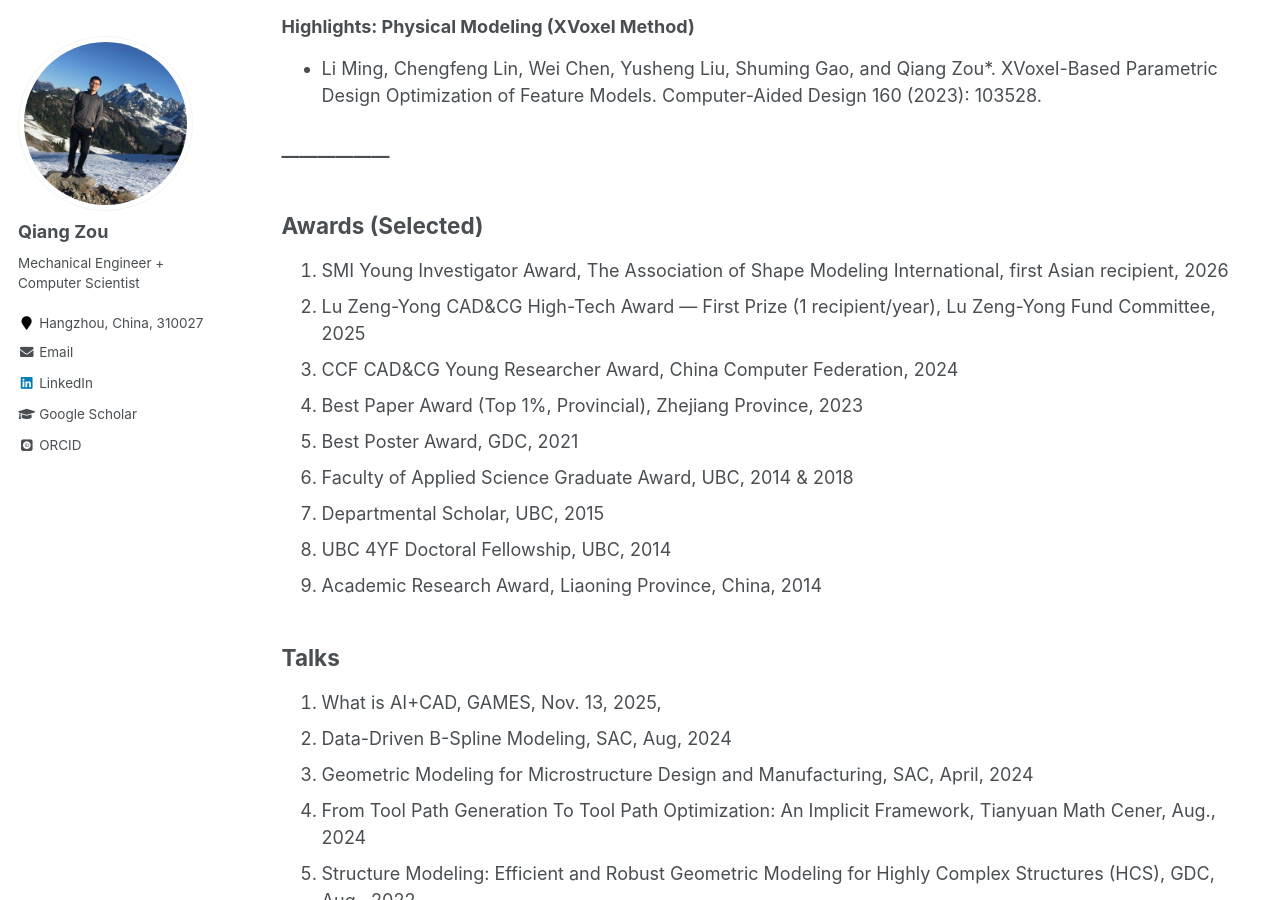
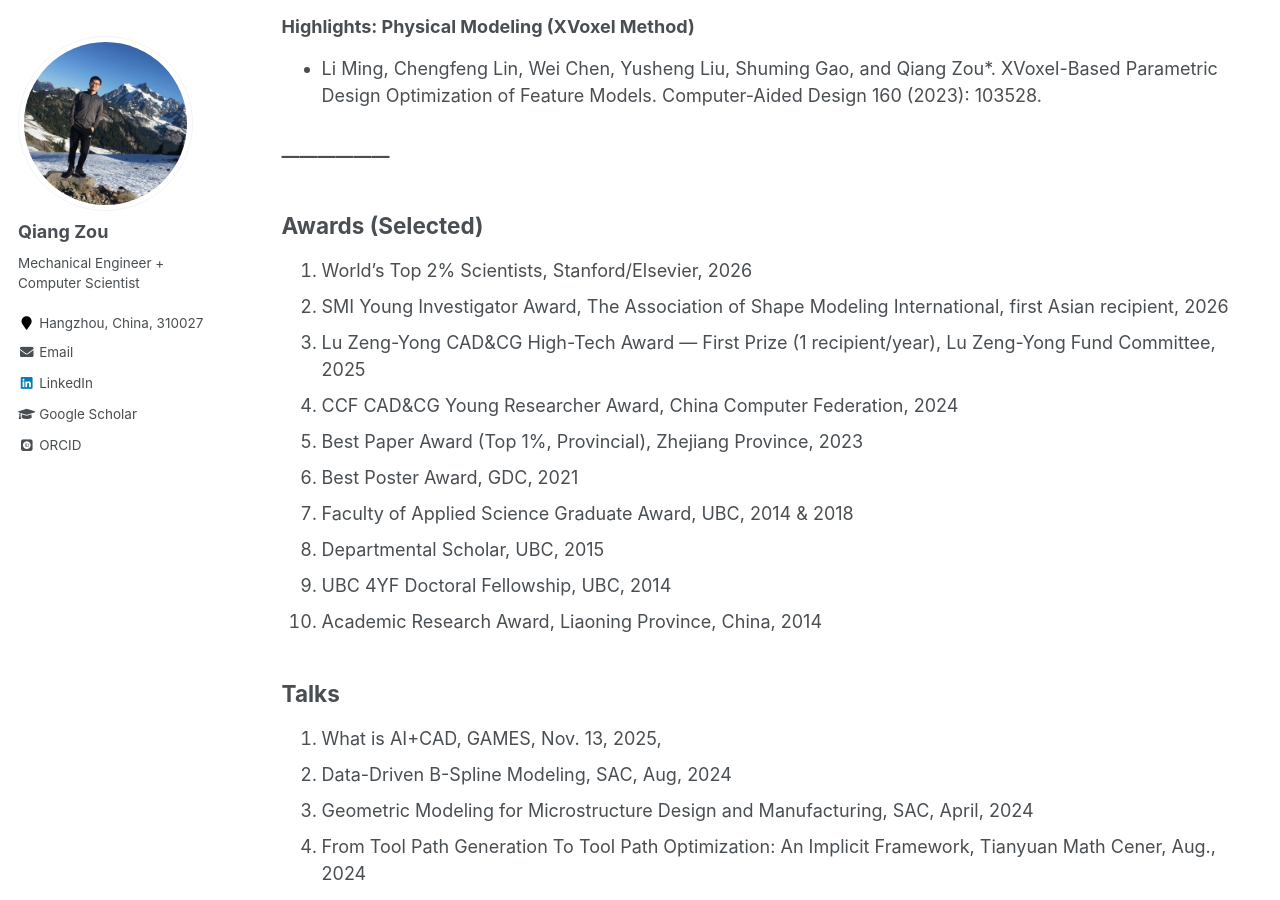
Before and after one commit to Qiang-Zou/Qiang-Zou.github.io, a Jekyll site: the page built from _pages/research.md, in a window 1280 px wide and 900 px high, scrolled down 2405 px. Built offline with Jekyll 4.4.1, drawn with Linux system fonts in a browser that asks for light colours; some web fonts are replaced; formulas are drawn with MathJax 3.

Commit message:
Update research.md

```diff
--- a/_pages/research.md
+++ b/_pages/research.md
@@ -100,6 +100,7 @@ See [Google Scholar](https://scholar.google.com/citations?user=9FwFNqAAAAAJ&hl=e
 
 
 ## Awards (Selected)
+1. World's Top 2% Scientists, Stanford/Elsevier, 2026
 1. SMI Young Investigator Award, The Association of Shape Modeling International, first Asian recipient, 2026
 1. Lu Zeng-Yong CAD&CG High-Tech Award — First Prize (1 recipient/year), Lu Zeng-Yong Fund Committee, 2025
 1. CCF CAD&CG Young Researcher Award, China Computer Federation, 2024
```
